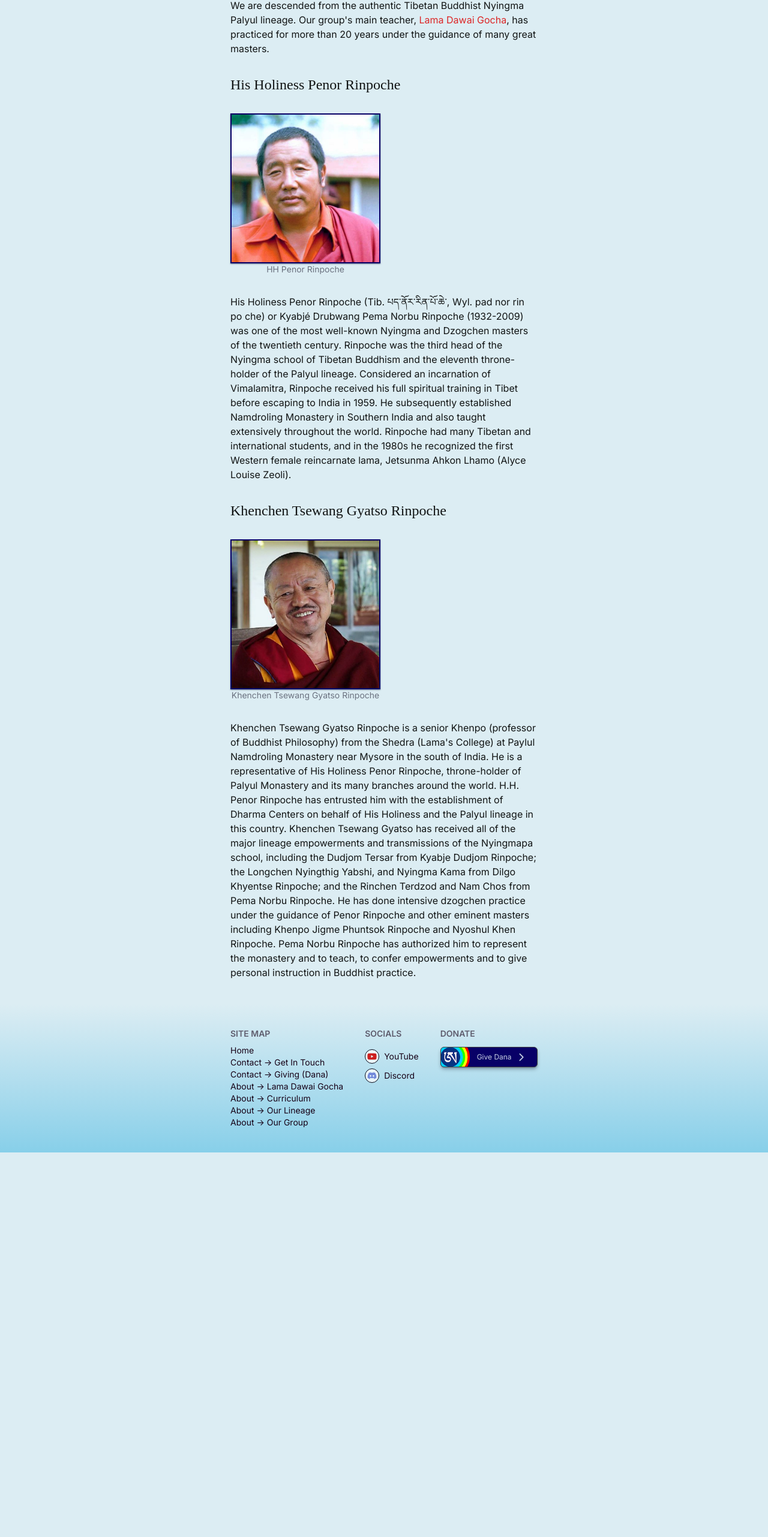
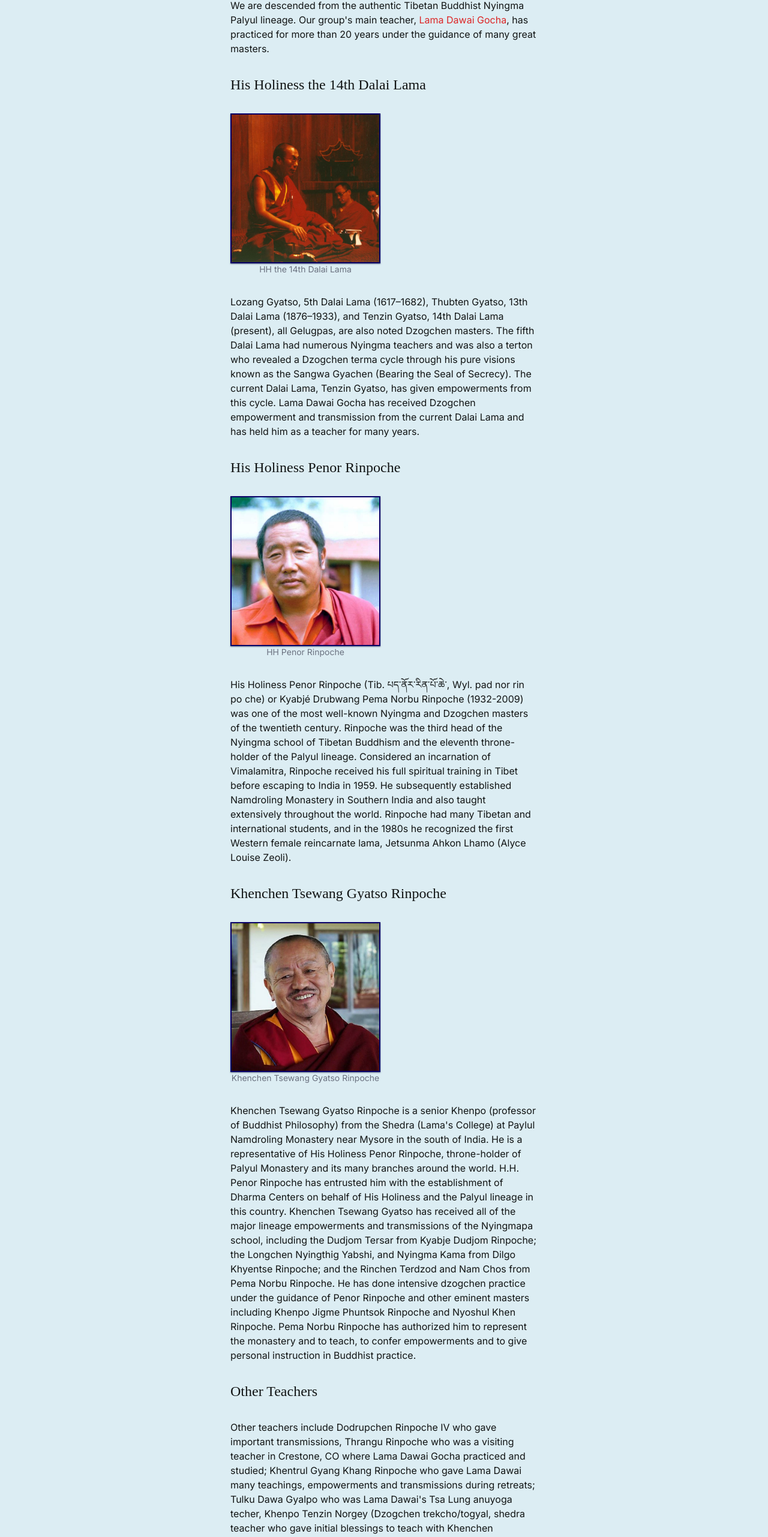
Before and after one commit to mo-sangha/website, a SvelteKit app: page /about/our-lineage in a window 1280 px wide. Shown: the part 195-2757 px from the top of the page at 60% size. Before the commit the page ends 2116 px from the top, so only its background shows below. Built offline with nearby package versions, Linux system fonts and the light colour scheme; a web font is replaced by a local one.

Commit message:
feat: Update Our Lineage page

```diff
--- a/src/routes/about/our-lineage/+page.svelte
+++ b/src/routes/about/our-lineage/+page.svelte
@@ -11,6 +11,19 @@
 				>Lama Dawai Gocha</a
 			>, has practiced for more than 20 years under the guidance of many great masters.
 		</p>
+
+		<h3 class="font-display text-2xl">His Holiness the 14th Dalai Lama</h3>
+		<Photo src="/photo-hh-14th-dalai-lama.jpg" caption="HH the 14th Dalai Lama" />
+		<p>
+			Lozang Gyatso, 5th Dalai Lama (1617–1682), Thubten Gyatso, 13th Dalai Lama (1876–1933),
+			and Tenzin Gyatso, 14th Dalai Lama (present), all Gelugpas, are also noted Dzogchen masters.
+			The fifth Dalai Lama had numerous Nyingma teachers and was also a terton who revealed a Dzogchen
+			terma cycle through his pure visions known as the Sangwa Gyachen (Bearing the Seal of Secrecy).
+			The current Dalai Lama, Tenzin Gyatso, has given empowerments from this cycle. Lama Dawai Gocha has
+			received Dzogchen empowerment and transmission from the current Dalai Lama and has held him as a teacher
+			for many years.
+		</p>
+
 		<h3 class="font-display text-2xl">His Holiness Penor Rinpoche</h3>
 		<Photo src="/photo-penor-rinpoche.jpg" caption="HH Penor Rinpoche" />
 		<p>
@@ -24,6 +37,7 @@
 			the 1980s he recognized the first Western female reincarnate lama, Jetsunma Ahkon Lhamo (Alyce
 			Louise Zeoli).
 		</p>
+
 		<h3 class="font-display text-2xl">Khenchen Tsewang Gyatso Rinpoche</h3>
 		<Photo src="/photo-khenchen-tsewang-gyatso.jpg" caption="Khenchen Tsewang Gyatso Rinpoche" />
 		<p>
@@ -41,5 +55,17 @@
 			represent the monastery and to teach, to confer empowerments and to give personal instruction
 			in Buddhist practice.
 		</p>
+
+		<h3 class="font-display text-2xl">Other Teachers</h3>
+		<p>
+      Other teachers include Dodrupchen Rinpoche IV who gave important transmissions,
+      Thrangu Rinpoche who was a visiting teacher in Crestone, CO where Lama Dawai Gocha practiced and studied;
+      Khentrul Gyang Khang Rinpoche who gave Lama Dawai many teachings,
+      empowerments and transmissions during retreats; Tulku Dawa Gyalpo who was Lama Dawai's Tsa Lung
+      anuyoga techer, Khenpo Tenzin Norgey (Dzogchen trekcho/togyal, shedra teacher who gave initial blessings
+      to teach with Khenchen Tsewang); Lama Pasang (ngondo teacher), Mingyur Rinpoche who conferred important
+      Guru Rinpoche Dzogchen empowerment/transmission. Garchen Rinpoche, Yogi Acharya Lama Gursam (retreat teacher);
+      Lama Yeshe Dorje who gave important blessings/authorization to teach Ati/Mahamudra.
+    </p>
 	</div>
 </div>
```
Also changed, not shown: static/photo-hh-14th-dalai-lama.jpg (added).
